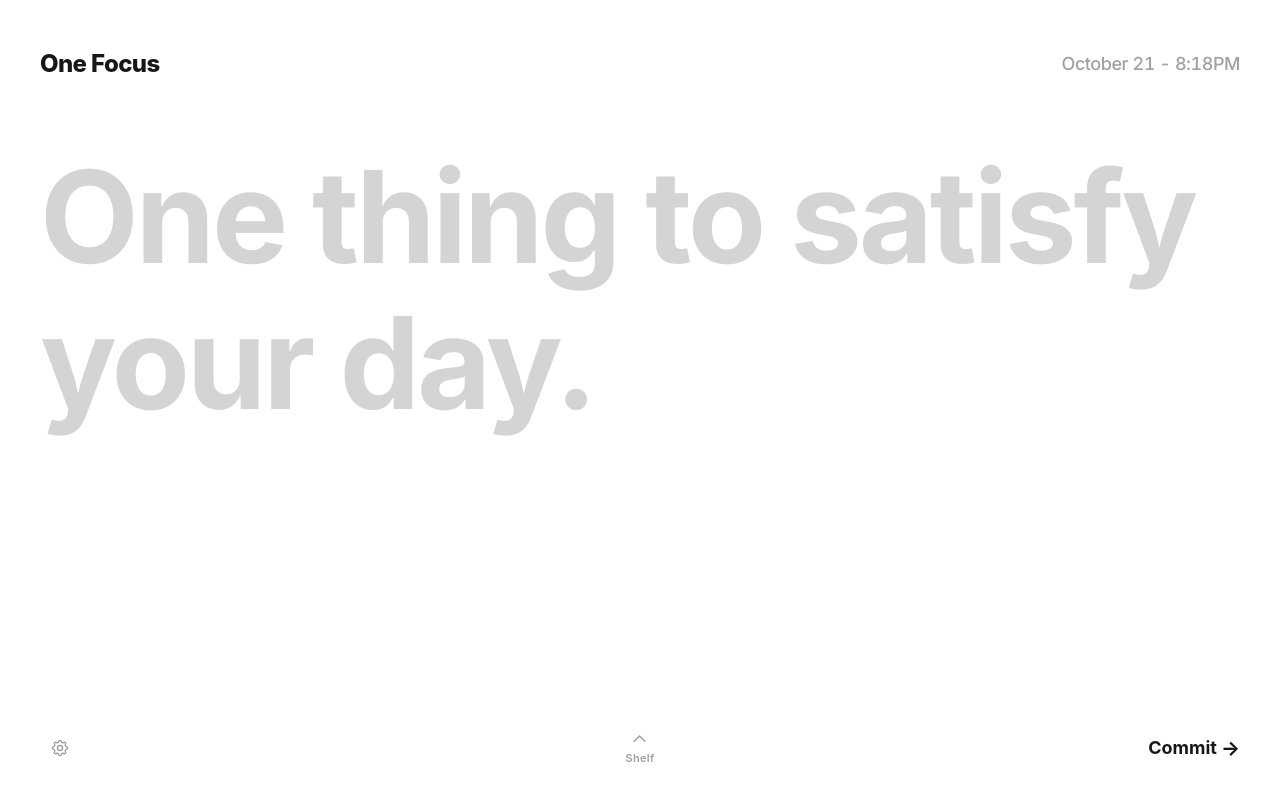
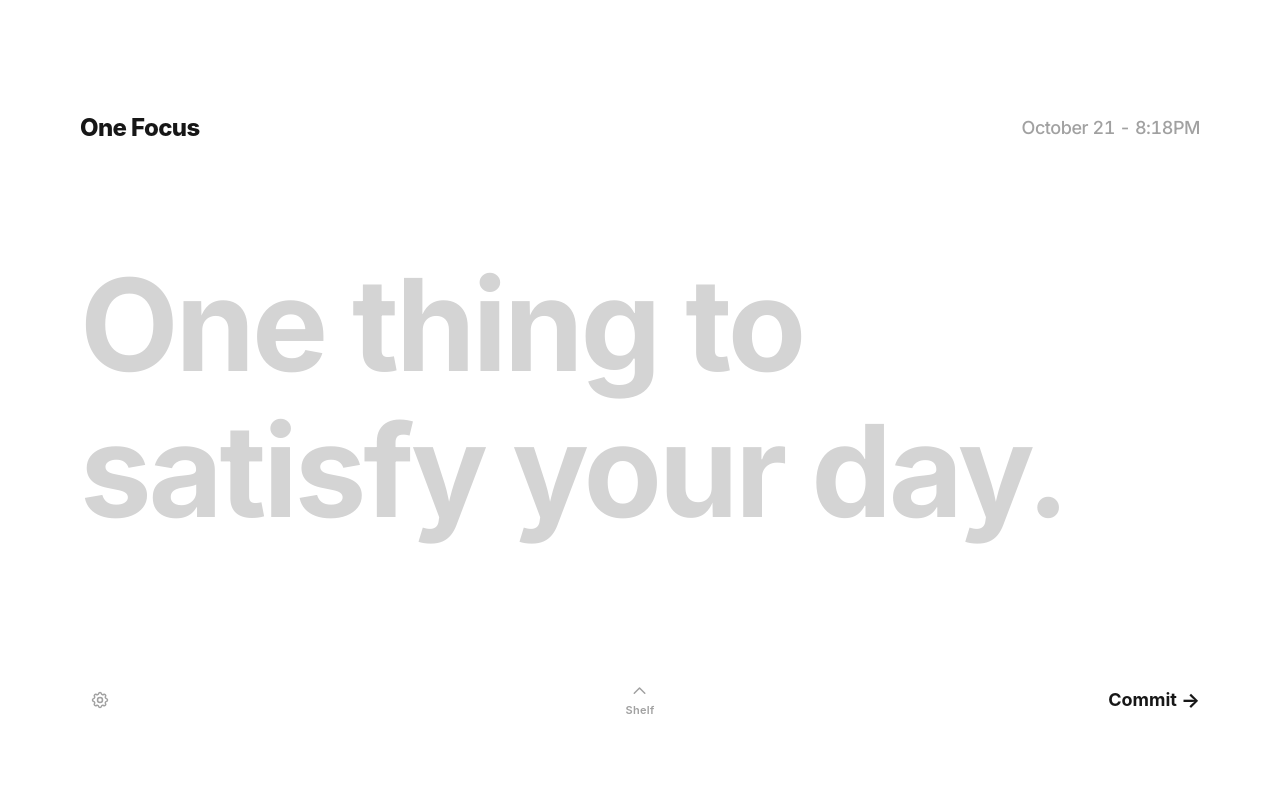
Before and after one commit to Ivan7670/Palantir, a React (Vite) app: page / in a window 1280 px wide. Built offline with nearby package versions, Linux system fonts and the light colour scheme; a small style sheet from the web is missing.

Commit message:
style: vertically center app content
Updated layout to center the main content vertically across all screens
and adjusted margins/padding to improve visual spacing and consistency.

```diff
--- a/src/App.tsx
+++ b/src/App.tsx
@@ -480,8 +480,8 @@ export default function App() {
             : 'opacity-100 scale-100 translate-y-0 pointer-events-auto'
         }`}
       >
-        {/* Fixed Top Anchors: "One Focus" (top-left) & Date/Time (top-right) */}
-        <header className="w-full flex items-center justify-between px-6 sm:px-8 lg:px-10 max-w-[1580px] mx-auto pt-8 sm:pt-10 md:pt-12 pb-0 z-20 shrink-0">
+        {/* Fixed Top Anchors: "One Focus" (top-left) & Date/Time (top-right) moved down */}
+        <header className="w-full flex items-center justify-between px-6 sm:px-12 lg:px-20 max-w-[1580px] mx-auto pt-20 sm:pt-24 lg:pt-28 pb-0 z-20 shrink-0">
           <span className="text-xl sm:text-2xl font-extrabold text-neutral-900 tracking-tight">
             One Focus
           </span>
--- a/src/components/DayWonScreen.tsx
+++ b/src/components/DayWonScreen.tsx
@@ -54,9 +54,9 @@ export const DayWonScreen: React.FC<DayWonScreenProps> = ({
   );
 
   return (
-    <div className="w-full flex-1 flex flex-col justify-start items-start px-6 sm:px-8 lg:px-10 max-w-[1580px] mx-auto select-none pt-16 pb-28">
-      {/* Central Completed Focus & Revealed Optional Tasks: 64px below header */}
-      <div className="w-full flex flex-col items-start text-left">
+    <div className="w-full flex-1 flex flex-col justify-center items-start px-6 sm:px-12 lg:px-20 max-w-[1580px] mx-auto select-none pb-28 my-auto">
+      {/* Central Completed Focus & Revealed Optional Tasks: Vertically centered in the middle of the screen */}
+      <div className="w-full flex flex-col items-start text-left my-auto py-8">
         {/* Main completed priority container: circle on the left, clicking big text toggles undo */}
         <div
           onClick={onUndoComplete}
@@ -155,8 +155,8 @@ export const DayWonScreen: React.FC<DayWonScreenProps> = ({
         </div>
 
       {/* Floating Bottom Bar: Settings Gear (Left), Shelf (Exact Screen Center), Day Complete (Right) */}
-      <footer className="fixed bottom-0 left-0 right-0 z-30 pb-8 pt-4 pointer-events-none">
-        <div className="w-full max-w-[1580px] mx-auto px-6 sm:px-8 lg:px-10 relative flex items-center justify-between pointer-events-auto">
+      <footer className="fixed bottom-0 left-0 right-0 z-30 pb-12 sm:pb-16 lg:pb-20 pt-4 pointer-events-none">
+        <div className="w-full max-w-[1580px] mx-auto px-6 sm:px-12 lg:px-20 relative flex items-center justify-between pointer-events-auto">
           {/* Bottom Left: Settings Gear */}
           <button
             type="button"
--- a/src/components/LockedScreen.tsx
+++ b/src/components/LockedScreen.tsx
@@ -54,9 +54,9 @@ export const LockedScreen: React.FC<LockedScreenProps> = ({
   };
 
   return (
-    <div className="w-full flex-1 flex flex-col justify-start items-start px-6 sm:px-8 lg:px-10 max-w-[1580px] mx-auto select-none pt-16 pb-28">
-      {/* Central Big Focus Display: 64px below header */}
-      <div className="w-full flex flex-col items-start text-left group/main">
+    <div className="w-full flex-1 flex flex-col justify-center items-start px-6 sm:px-12 lg:px-20 max-w-[1580px] mx-auto select-none pb-28 my-auto">
+      {/* Central Big Focus Display: Vertically centered in the middle of the screen */}
+      <div className="w-full flex flex-col items-start text-left group/main my-auto py-8">
         {/* Main priority container: circle takes 0 space by default, expands to push text when hovered; clicking big text completes */}
         <div
           onClick={handleToggleComplete}
@@ -115,8 +115,8 @@ export const LockedScreen: React.FC<LockedScreenProps> = ({
         </div>
 
       {/* Floating Bottom Bar: Settings Gear (Left), "I am committed →" (Right) — Shelf removed in locked focus mode */}
-      <footer className="fixed bottom-0 left-0 right-0 z-30 pb-8 pt-4 pointer-events-none">
-        <div className="w-full max-w-[1580px] mx-auto px-6 sm:px-8 lg:px-10 relative flex items-center justify-between pointer-events-auto">
+      <footer className="fixed bottom-0 left-0 right-0 z-30 pb-12 sm:pb-16 lg:pb-20 pt-4 pointer-events-none">
+        <div className="w-full max-w-[1580px] mx-auto px-6 sm:px-12 lg:px-20 relative flex items-center justify-between pointer-events-auto">
           {/* Bottom Left: Settings Gear */}
           <button
             type="button"
--- a/src/components/SetupScreen.tsx
+++ b/src/components/SetupScreen.tsx
@@ -135,9 +135,9 @@ export const SetupScreen: React.FC<SetupScreenProps> = ({
       : secondaryTasks.find((t) => t.id === customTarget)?.durationMinutes || 30;
 
   return (
-    <div className="w-full flex-1 flex flex-col justify-start items-start px-6 sm:px-8 lg:px-10 max-w-[1580px] mx-auto select-none pt-16 pb-28">
-      {/* Central Interactive Focus Area: 64px below header */}
-      <div className="w-full flex flex-col items-start text-left">
+    <div className="w-full flex-1 flex flex-col justify-center items-start px-6 sm:px-12 lg:px-20 max-w-[1580px] mx-auto select-none pb-28 my-auto">
+      {/* Central Interactive Focus Area: Vertically centered in the middle of the screen */}
+      <div className="w-full flex flex-col items-start text-left my-auto py-8">
         {/* Giant Editable Priority Title (Expands to fit, bolded Cal Sans, anti-clipping line-height) */}
         <textarea
           ref={textareaRef}
@@ -161,23 +161,23 @@ export const SetupScreen: React.FC<SetupScreenProps> = ({
           className="w-full bg-transparent font-cal font-bold text-6xl sm:text-7xl md:text-8xl lg:text-[128px] tracking-tight text-neutral-900 placeholder-neutral-300 outline-none resize-none text-left leading-[1.18] sm:leading-[1.14] border-none focus:ring-0 p-0 overflow-hidden block"
         />
 
-        {/* Live Word Count Validation Feedback with 64px gap from main text */}
+        {/* Live Word Count Validation Feedback with 80px gap from main text */}
         {hasTyped && !isSatisfied && (
-          <div className="mt-16 flex items-center gap-2 text-sm font-semibold tracking-wide text-[#e05252] animate-in fade-in duration-150 text-left">
+          <div className="mt-20 flex items-center gap-2 text-sm font-semibold tracking-wide text-[#e05252] animate-in fade-in duration-150 text-left">
             <span className="w-2 h-2 rounded-full bg-[#e05252] shrink-0" />
             <span>Minimum 6 words · Current {wordCount}</span>
           </div>
         )}
 
         {validationAttempted && !hasTyped && (
-          <div className="mt-16 flex items-center gap-2 text-sm font-semibold tracking-wide text-[#e05252] animate-in fade-in duration-150 text-left">
+          <div className="mt-20 flex items-center gap-2 text-sm font-semibold tracking-wide text-[#e05252] animate-in fade-in duration-150 text-left">
             <span className="w-2 h-2 rounded-full bg-[#e05252] shrink-0" />
             <span>Minimum 6 words · Current 0</span>
           </div>
         )}
 
         {hasTyped && isSatisfied && (
-          <div className="mt-16 flex items-center gap-2 text-xs font-medium tracking-wide text-neutral-400 animate-in fade-in duration-150 text-left">
+          <div className="mt-20 flex items-center gap-2 text-xs font-medium tracking-wide text-neutral-400 animate-in fade-in duration-150 text-left">
             <span className="w-1.5 h-1.5 rounded-full bg-emerald-500 shrink-0" />
             <span>Minimum 6 words satisfied · {wordCount} words</span>
           </div>
@@ -314,8 +314,8 @@ export const SetupScreen: React.FC<SetupScreenProps> = ({
       )}
 
       {/* Floating Bottom Bar: Settings Gear (Left), Shelf (Exact Screen Center), Commit Button (Right) */}
-      <footer className="fixed bottom-0 left-0 right-0 z-30 pb-8 pt-4 pointer-events-none">
-        <div className="w-full max-w-[1580px] mx-auto px-6 sm:px-8 lg:px-10 relative flex items-center justify-between pointer-events-auto">
+      <footer className="fixed bottom-0 left-0 right-0 z-30 pb-12 sm:pb-16 lg:pb-20 pt-4 pointer-events-none">
+        <div className="w-full max-w-[1580px] mx-auto px-6 sm:px-12 lg:px-20 relative flex items-center justify-between pointer-events-auto">
           {/* Bottom Left: Settings Gear */}
           <button
             type="button"
--- a/src/components/ShelfModal.tsx
+++ b/src/components/ShelfModal.tsx
@@ -59,8 +59,8 @@ export const ShelfModal: React.FC<ShelfModalProps> = ({
 
   return (
     <div className="fixed inset-0 z-40 bg-white flex flex-col justify-between select-none animate-in fade-in duration-200">
-      {/* Top Bar matching initial mockup: "Shelf" on left, date & time on right pushed down */}
-      <header className="w-full flex items-center justify-between px-6 sm:px-8 lg:px-10 max-w-[1580px] mx-auto pt-14 sm:pt-20 md:pt-24 pb-4 z-20 shrink-0">
+      {/* Top Bar matching initial mockup: "Shelf" on left, date & time on right moved down */}
+      <header className="w-full flex items-center justify-between px-6 sm:px-12 lg:px-20 max-w-[1580px] mx-auto pt-20 sm:pt-24 lg:pt-28 pb-0 z-20 shrink-0">
         <span className="text-xl sm:text-2xl font-extrabold text-neutral-900 tracking-tight">
           Shelf
         </span>
@@ -193,8 +193,8 @@ export const ShelfModal: React.FC<ShelfModalProps> = ({
       </main>
 
       {/* Floating Bottom Bar: Caret to close (Exact Screen Center), "One Focus →" (Right) */}
-      <footer className="fixed bottom-0 left-0 right-0 z-30 pb-8 pt-4 pointer-events-none">
-        <div className="w-full max-w-[1580px] mx-auto px-6 sm:px-8 lg:px-10 relative flex items-center justify-between pointer-events-auto">
+      <footer className="fixed bottom-0 left-0 right-0 z-30 pb-12 sm:pb-16 lg:pb-20 pt-4 pointer-events-none">
+        <div className="w-full max-w-[1580px] mx-auto px-6 sm:px-12 lg:px-20 relative flex items-center justify-between pointer-events-auto">
           <div className="w-10" />
 
           {/* Exact Screen Center: Caret Down to close with Label */}
```
